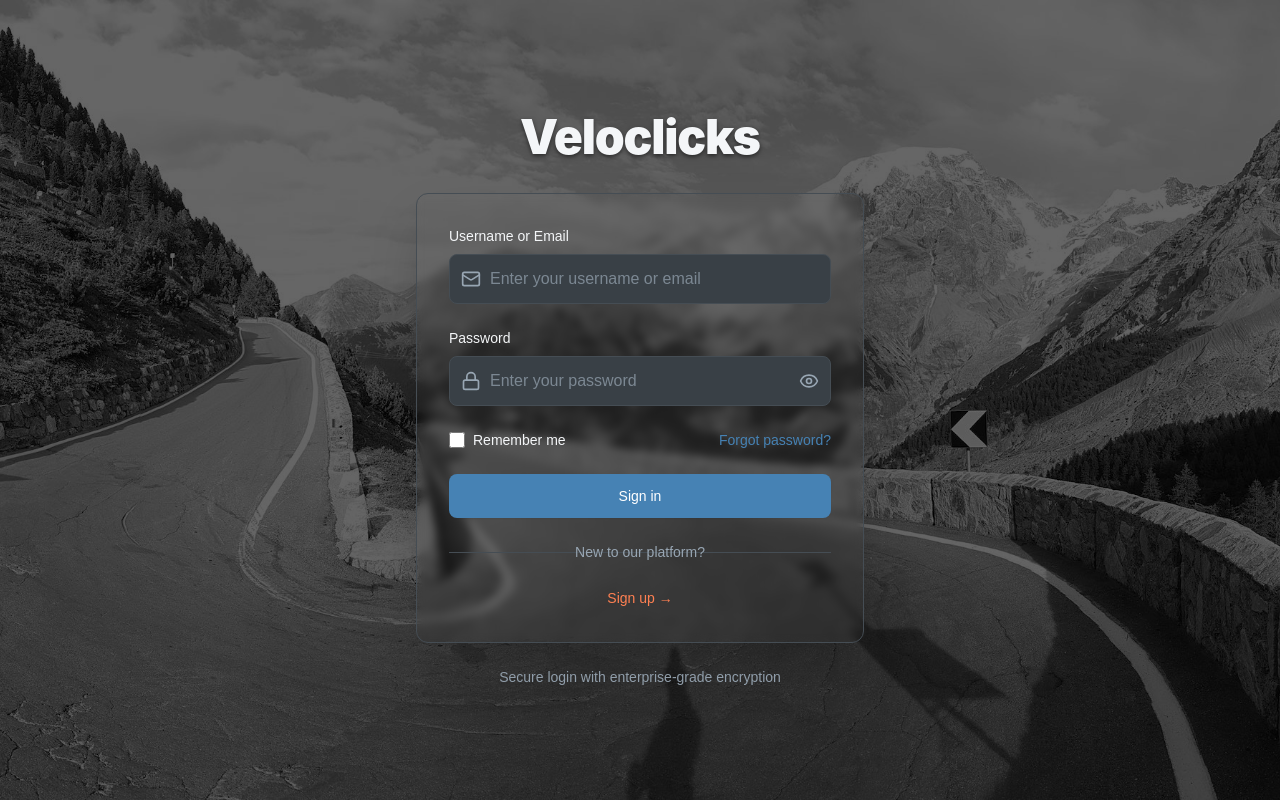
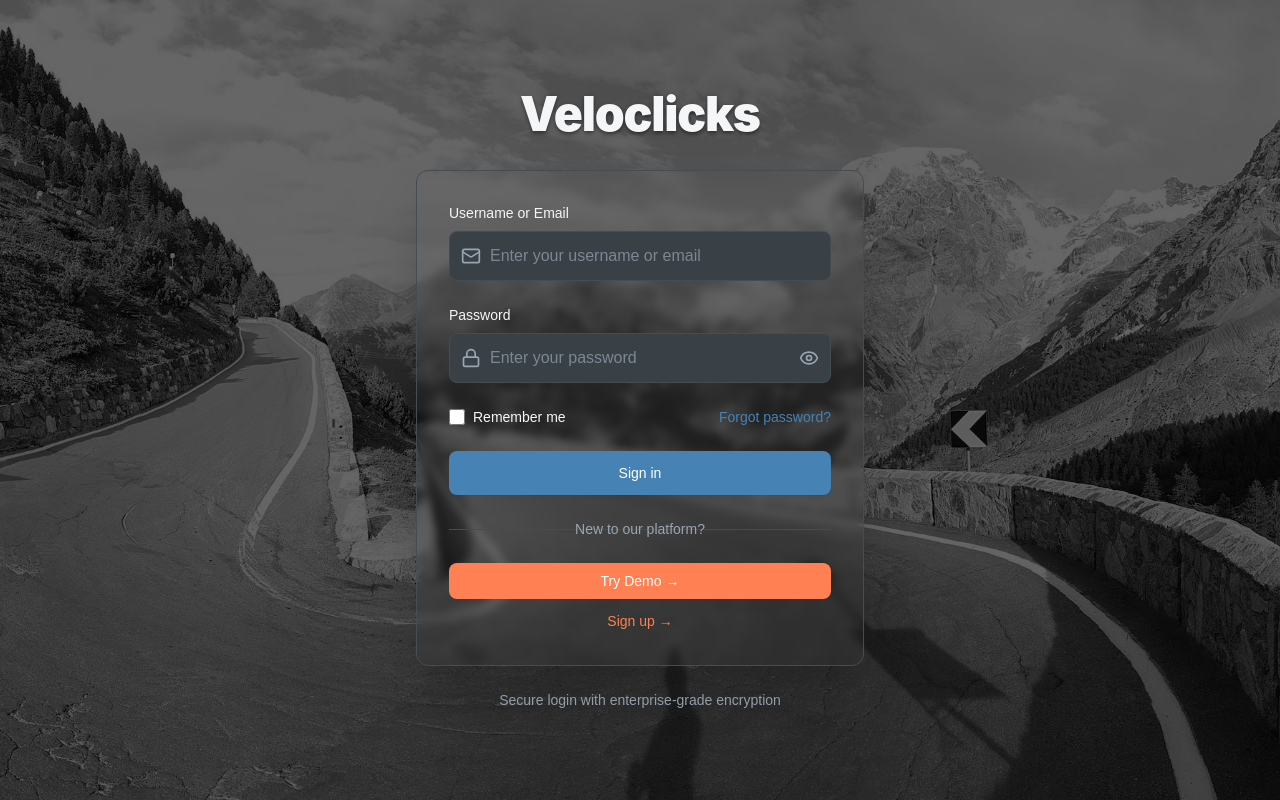
Before and after one commit to veloclicks/veloclicks, a Next.js app in the folder frontend/: page /login in a window 1280 px wide. Built offline with nearby package versions, Linux system fonts and the light colour scheme.

Commit message:
STATIC DEMO

```diff
--- a/frontend/src/app/login/page.js
+++ b/frontend/src/app/login/page.js
@@ -6,7 +6,7 @@ import { useAuth } from '../../contexts/AuthContext';
 
 const LoginPage = () => {
     const router = useRouter();
-    const { login } = useAuth();
+    const { login, loginDemo } = useAuth();
   const [formData, setFormData] = useState({
     email: '',
     password: '',
@@ -291,8 +291,25 @@ const LoginPage = () => {
             </div>
           </div>
 
-          {/* Sign up link */}
-          <div className="mt-6 text-center">
+          {/* Demo and Sign up links */}
+          <div className="mt-6 text-center space-y-3">
+            <button
+              type="button"
+              className="w-full py-2 px-4 rounded-lg font-medium text-sm hover:opacity-90 transition-colors"
+              style={{
+                backgroundColor: colors.accent,
+                color: 'white'
+              }}
+              onClick={() => {
+                // Use the secure demo login function
+                loginDemo();
+                // Redirect directly to activities page
+                router.push('/activities');
+              }}
+            >
+              Try Demo →
+            </button>
+
             <button
               type="button"
               className="font-medium text-sm hover:opacity-80 transition-colors"
--- a/frontend/src/components/Navigation.jsx
+++ b/frontend/src/components/Navigation.jsx
@@ -8,12 +8,14 @@ const Navigation = () => {
   const router = useRouter();
   const pathname = usePathname();
   const [isSyncing, setIsSyncing] = useState(false);
-  const { isAuthenticated, user, logout } = useAuth();
+  const { isAuthenticated, user, logout, isDemoMode } = useAuth();
 
-  // Check for auth token on mount - redirect to login if not found
+  // Check for auth token or demo mode on mount - redirect to login if neither found
   useEffect(() => {
     const token = localStorage.getItem('authToken');
-    if (!token) {
+    const demoMode = localStorage.getItem('demoMode') === 'true';
+
+    if (!token && !demoMode) {
       router.push('/login');
       return;
     }
@@ -60,6 +62,7 @@ const Navigation = () => {
                 Activities
               </button>
 
+              {!isDemoMode && (
                 <button
                   className="px-3 py-2 rounded-lg text-sm font-medium transition-colors hover:opacity-80 flex items-center space-x-2"
                   style={{ color: colors.mutedForeground }}
@@ -103,6 +106,7 @@ const Navigation = () => {
                   <RefreshCw className={`h-4 w-4 ${isSyncing ? 'animate-spin' : ''}`} />
                   <span>Sync</span>
                 </button>
+              )}
 
               <button
                 className="px-3 py-2 rounded-lg text-sm font-medium transition-colors hover:opacity-80"
@@ -122,6 +126,7 @@ const Navigation = () => {
             {true && (
               <>
                 <div className="flex items-center space-x-2">
+                  {!isDemoMode && (
                     <button
                       className="w-8 h-8 rounded-full flex items-center justify-center transition-colors hover:opacity-80"
                       style={{
@@ -134,9 +139,10 @@ const Navigation = () => {
                         color: isActive('/profile') ? 'white' : colors.foreground
                       }} />
                     </button>
+                  )}
                   {user && (
                     <span className="text-sm font-medium" style={{ color: colors.foreground }}>
-                      {user.email}
+                      {isDemoMode ? 'Demo User' : user.email}
                     </span>
                   )}
                 </div>
--- a/frontend/src/contexts/AuthContext.js
+++ b/frontend/src/contexts/AuthContext.js
@@ -28,12 +28,22 @@ export const useAuth = () => {
 export const AuthProvider = ({ children }) => {
   const [isAuthenticated, setIsAuthenticated] = useState(false);
   const [user, setUser] = useState(null);
+  const [isDemoMode, setIsDemoMode] = useState(false);
 
   // Initialize auth state from token on client-side mount
   useEffect(() => {
     const token = localStorage.getItem('authToken');
+    const demoMode = localStorage.getItem('demoMode') === 'true';
 
-    if (token) {
+    if (demoMode) {
+      setIsDemoMode(true);
+      setIsAuthenticated(true);
+      setUser({
+        user_id: 'demo',
+        email: 'demo@veloclicks.com',
+        username: 'demo'
+      });
+    } else if (token) {
       setIsAuthenticated(true);
       const decoded = decodeJWT(token);
 
@@ -46,12 +56,18 @@ export const AuthProvider = ({ children }) => {
     } else {
       setIsAuthenticated(false);
       setUser(null);
+      setIsDemoMode(false);
     }
   }, []);
 
   // Check authentication status and fetch user profile
   const checkAuth = async () => {
     try {
+      // Skip API validation for demo mode
+      if (isDemoMode || localStorage.getItem('demoMode') === 'true') {
+        return;
+      }
+
       const token = localStorage.getItem('authToken');
       if (!token) {
         setIsAuthenticated(false);
@@ -107,11 +123,26 @@ export const AuthProvider = ({ children }) => {
     }
   };
 
+  // Demo login function
+  const loginDemo = () => {
+    localStorage.setItem('demoMode', 'true');
+    localStorage.removeItem('authToken'); // Clear any existing token
+    setIsDemoMode(true);
+    setIsAuthenticated(true);
+    setUser({
+      user_id: 'demo',
+      email: 'demo@veloclicks.com',
+      username: 'demo'
+    });
+  };
+
   // Logout function
   const logout = () => {
     localStorage.removeItem('authToken');
+    localStorage.removeItem('demoMode');
     setIsAuthenticated(false);
     setUser(null);
+    setIsDemoMode(false);
   };
 
   // Check auth on mount
@@ -122,7 +153,9 @@ export const AuthProvider = ({ children }) => {
   const value = {
     isAuthenticated,
     user,
+    isDemoMode,
     login,
+    loginDemo,
     logout,
     checkAuth
   };
```
Lines whose indentation alone changed are shown as unchanged.
